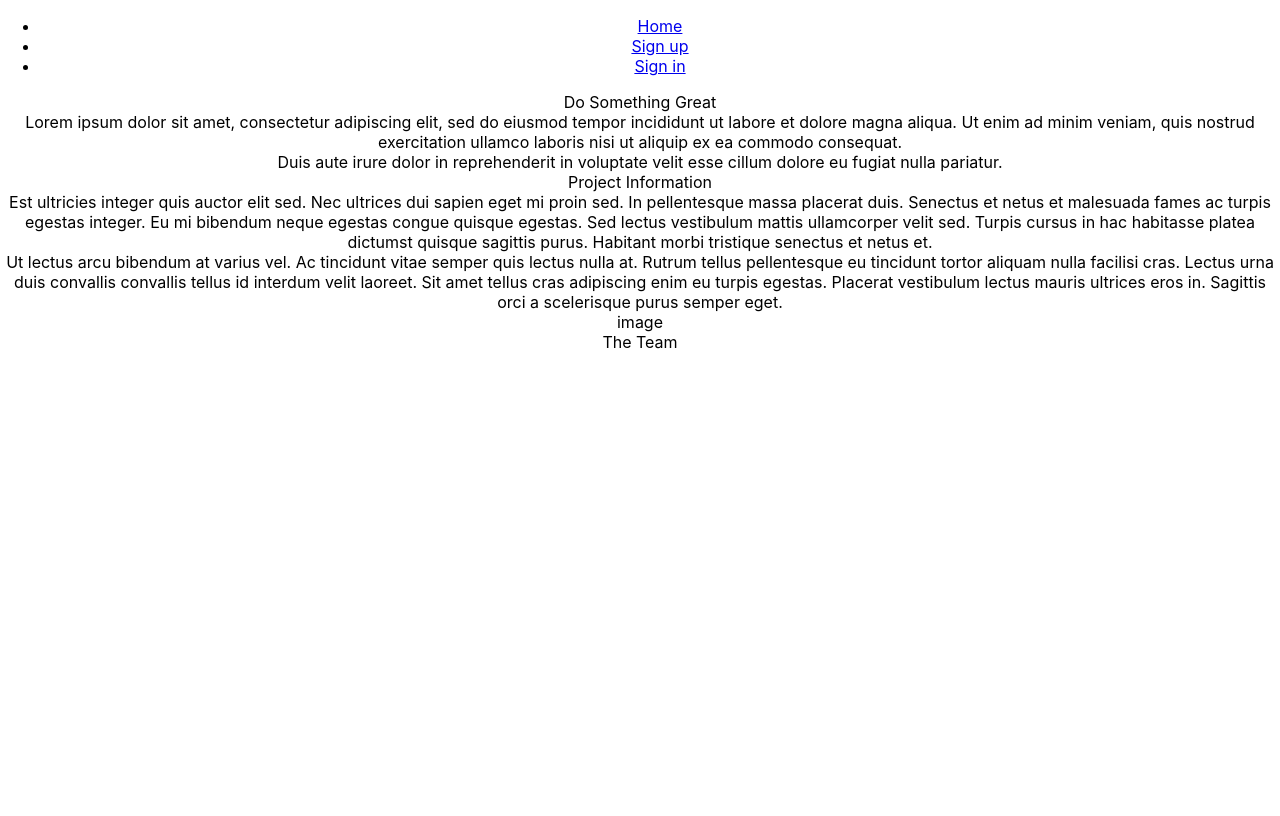
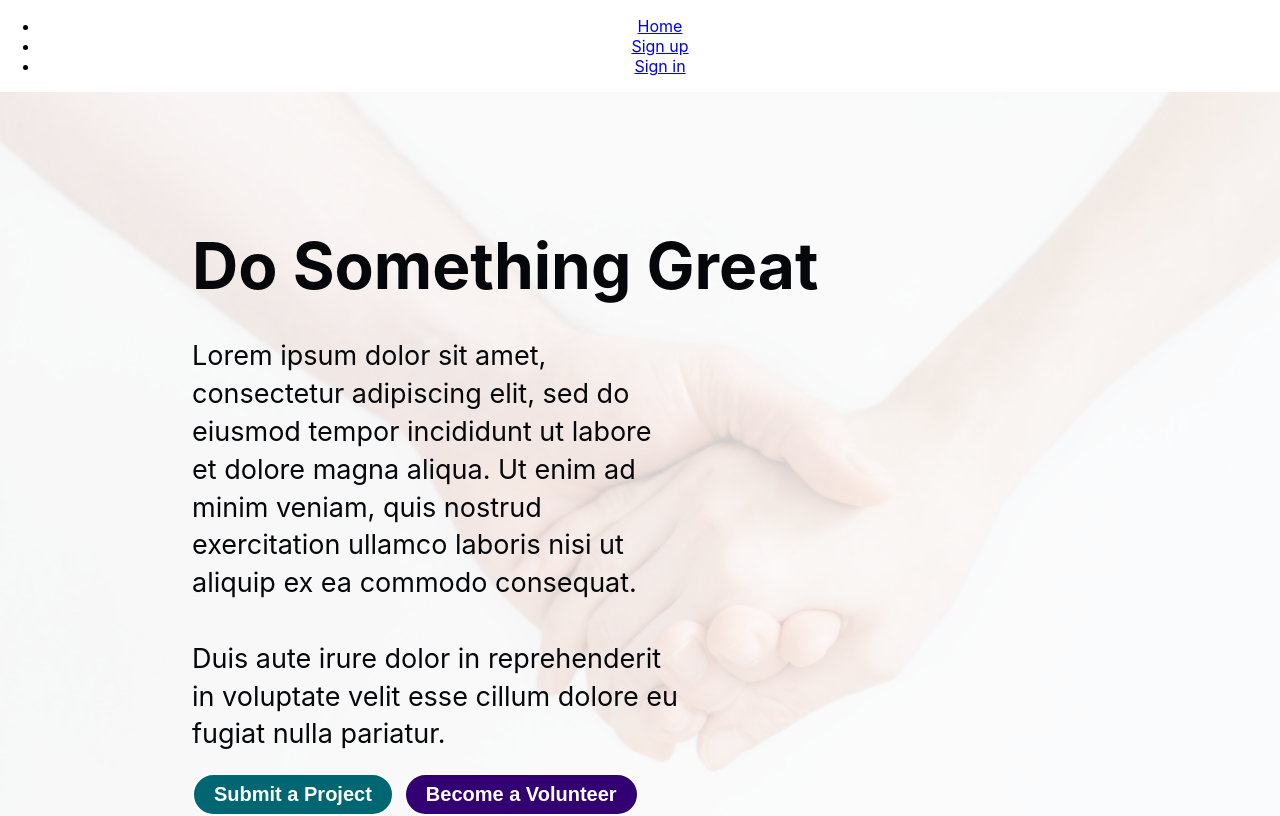
Before and after one commit to crowdsourcemedical/volunteer-database, a React (Create React App) app in the folder frontend/: page /about in a window 1280 px wide. Shown: the top 816 px of the page. Built offline with nearby package versions, Linux system fonts and the light colour scheme.

Commit message:
about css and hero section p much done aside from some tweaking

```diff
--- /dev/null
+++ b/frontend/src/about.css
@@ -0,0 +1,71 @@
+.landingAbout {
+  position: relative;
+  width: 100%;
+  height: 820px;
+}
+
+.heroAbout {
+  position: absolute;
+  background-image: url("./images/hero.png");
+  background-size: cover;
+  background-repeat: no-repeat;
+  top: 0;
+  left: 0;
+  height: 100%;
+  width: 100%;
+}
+.heroCover {
+  background: rgba(255, 255, 255, 0.8);
+  position: absolute;
+  top: 0;
+  left: 0;
+  height: 100%;
+  width: 100%;
+}
+
+.heroContent {
+  position: absolute;
+  top: 15%;
+  left: 15%;
+  text-align: left;
+  color: #06070b;
+}
+
+.heroHeader {
+  font-weight: bold;
+  font-size: 64px;
+  line-height: 160%;
+  margin-bottom: 20px;
+}
+.heroText {
+  font-size: 27px;
+  line-height: 140%;
+  max-width: 45%;
+}
+.heroText > div {
+  margin-bottom: 10px;
+}
+
+.heroButtons {
+  margin-top: 20px;
+  color: white;
+}
+.heroButtons > button {
+  color: white;
+  font-size: 20px;
+  font-weight: bold;
+  border: 2px solid;
+  box-sizing: border-box;
+  border-radius: 50px;
+  padding: 8px 20px;
+  margin-right: 10px;
+}
+.greenAboutButton {
+  background: #006772;
+  border: #006772;
+}
+
+.purpleAboutButton {
+  background: #320072;
+  border: #320072;
+}
--- a/frontend/src/pages/about.js
+++ b/frontend/src/pages/about.js
@@ -1,21 +1,31 @@
 import React, { Component } from "react";
+
+import HeroImg from "../images/hero.png";
+import AboutImg from "../images/about.png";
 
 export default class AboutPage extends Component {
   render() {
     return (
       <>
         <div className="landingAbout">
-          <div>Do Something Great</div>
-          <div>
-            <div>
-              Lorem ipsum dolor sit amet, consectetur adipiscing elit, sed do
-              eiusmod tempor incididunt ut labore et dolore magna aliqua. Ut
-              enim ad minim veniam, quis nostrud exercitation ullamco laboris
-              nisi ut aliquip ex ea commodo consequat.
+          <div className="heroAbout"></div>
+          <div className="heroCover"></div>
+          <div className="heroContent">
+            <div className="heroHeader">Do Something Great</div>
+            <div className="heroText">
+              <div>
+                Lorem ipsum dolor sit amet, consectetur adipiscing elit, sed do
+                eiusmod tempor incididunt ut labore et dolore magna aliqua. Ut
+                enim ad minim veniam, quis nostrud exercitation ullamco laboris
+                nisi ut aliquip ex ea commodo consequat. <br />
+                <br />
+                Duis aute irure dolor in reprehenderit in voluptate velit esse
+                cillum dolore eu fugiat nulla pariatur.
+              </div>
             </div>
-            <div>
-              Duis aute irure dolor in reprehenderit in voluptate velit esse
-              cillum dolore eu fugiat nulla pariatur.
+            <div className="heroButtons">
+              <button className="greenAboutButton">Submit a Project</button>
+              <button className="purpleAboutButton">Become a Volunteer</button>
             </div>
           </div>
         </div>
@@ -42,7 +52,9 @@ export default class AboutPage extends Component {
                 semper eget.
               </div>
             </div>
-            <div>image</div>
+            <div>
+              <img src={AboutImg}></img>
+            </div>
           </div>
         </div>
         <div>
```
Also changed, not shown: frontend/src/App.js (+18 -16 lines).
